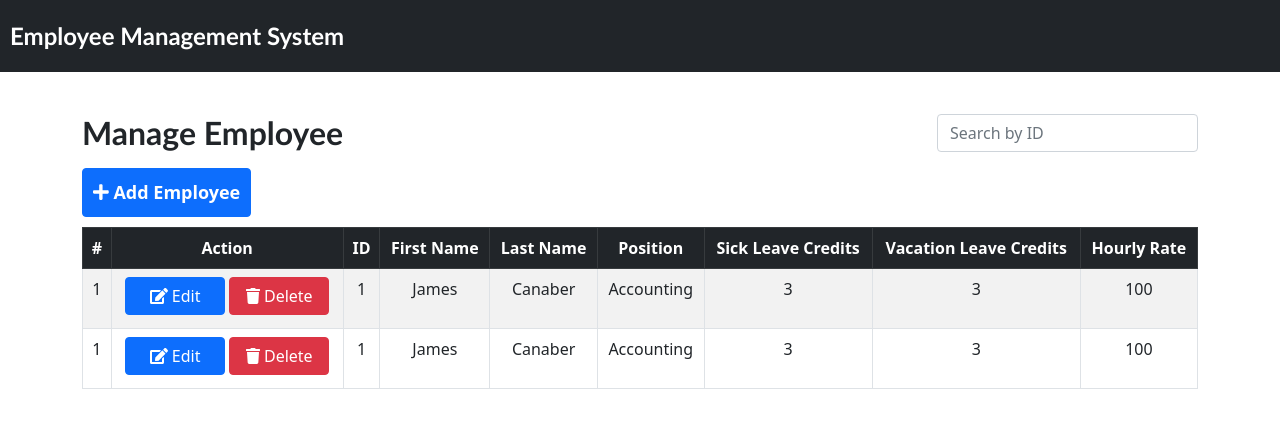
After one commit to gptrck02/hackathonbsusc, a PHP site: page /manageEmployee.html in a window 1280 px wide. The commit adds this page. Shown: the top 428 px of the page. Run offline with PHP 8.4, Linux system fonts and the light colour scheme.

Commit message:
add and edit form added

```diff
--- /dev/null
+++ b/manageEmployee.html
@@ -0,0 +1,102 @@
+<!doctype html>
+<html lang="en">
+    <head>
+        <title>Employee Management System - Manage Employee</title>
+        <meta charset="utf-8">
+        <meta name="viewport" content="width=device-width, initial-scale=1">
+        <script src="https://use.fontawesome.com/releases/v5.15.3/js/all.js" crossorigin="anonymous"></script>
+        <link href="https://cdn.jsdelivr.net/npm/bootstrap@5.0.2/dist/css/bootstrap.min.css" rel="stylesheet" integrity="sha384-EVSTQN3/azprG1Anm3QDgpJLIm9Nao0Yz1ztcQTwFspd3yD65VohhpuuCOmLASjC" crossorigin="anonymous">
+        <link rel="stylesheet" href="style.css">
+    </head>
+    <body>
+        <header>
+            <nav class="navbar navbar-expand-lg navbar-dark bg-dark fixed-top">
+                <div class="title">Employee Management System</div>
+            </nav>
+        </header>
+
+        <div class="content" style="margin-top: 50px;">
+            <div class="container">
+                <div class="row">
+                    <div class="col-12">
+                        <div class="row">
+                            <div class="col-9">
+                                <h1 class="table-title">Manage Employee</h1>
+                            </div>
+                            <div class="col-3">
+                                <form action="" method="POST">
+                                    <div class="row">
+                                        <div class="mb-3">
+                                            <input type="text" class="form-control" id="search" placeholder="Search by ID">
+                                        </div>
+                                    </div>
+                                </form>
+                            </div>
+                        </div>
+                    </div>
+                </div>
+                <a href="addEmployee.html" class='btn btn-primary add-button' name = 'add'>
+                    <i class='fas fa-plus'></i> Add Employee
+                </a>
+                <div class="row">
+                    <div class="col-12">
+                        <table id="table" class="table table-bordered table-striped wrap" style="width: 100%;">
+                            <thead class="table-dark">
+                                <tr>
+                                    <th>#</th>
+                                    <th>Action</th>
+                                    <th>ID</th>
+                                    <th>First Name</th>
+                                    <th>Last Name</th>
+                                    <th>Position</th>
+                                    <th>Sick Leave Credits</th>
+                                    <th>Vacation Leave Credits</th>
+                                    <th>Hourly Rate</th>
+                                </tr>
+                            </thead>
+                                    <tr>
+                                        <td>1</td>
+                                        <td>
+                                            <a href="editEmployee.html" class='btn btn-primary action-button edit-button' name = 'edit'>
+                                                <i class='fas fa-edit'></i> Edit
+                                            </a>
+                                            <button class='btn btn-danger action-button' name = 'delete'>
+                                                <i class='fas fa-trash'></i> Delete
+                                            </button>
+                                        </td>
+                                        <td>1</td>
+                                        <td>James</td>
+                                        <td>Canaber</td>
+                                        <td>Accounting</td>
+                                        <td>3</td>
+                                        <td>3</td>
+                                        <td>100</td>
+                                    </tr>
+                                    <tr>
+                                        <td>1</td>
+                                        <td>
+                                            <a href="editEmployee.html" class='btn btn-primary action-button edit-button' name = 'edit'>
+                                                <i class='fas fa-edit'></i> Edit
+                                            </a>
+                                            <button class='btn btn-danger action-button' name = 'delete'>
+                                                <i class='fas fa-trash'></i> Delete
+                                            </button>
+                                        </td>
+                                        <td>1</td>
+                                        <td>James</td>
+                                        <td>Canaber</td>
+                                        <td>Accounting</td>
+                                        <td>3</td>
+                                        <td>3</td>
+                                        <td>100</td>
+                                    </tr>
+                            </tbody>
+                        </table>
+                    </div>
+                </div>
+            </div>
+        </div>
+        <script src="https://cdn.jsdelivr.net/npm/bootstrap@5.0.2/dist/js/bootstrap.bundle.min.js" integrity="sha384-MrcW6ZMFYlzcLA8Nl+NtUVF0sA7MsXsP1UyJoMp4YLEuNSfAP+JcXn/tWtIaxVXM" crossorigin="anonymous"></script>
+
+    </body>
+</html>
--- a/style.css
+++ b/style.css
@@ -1,7 +1,6 @@
 *{
     margin: 0;
     padding: 0;
-    font-family: 'Gill Sans', 'Gill Sans MT', Calibri, 'Trebuchet MS', sans-serif;
 }
 .title{
     padding: 10px;
@@ -63,3 +62,33 @@
     font-weight: 700;
     margin-bottom: 20px;
 }
+.content{
+    padding-top: 4rem;
+}
+.table-title{
+    font-size: 32px;
+    font-weight: 900;
+    font-family: 'Gill Sans', 'Gill Sans MT', Calibri, 'Trebuchet MS', sans-serif;
+}
+.add-button{
+    font-size: 18px;
+    font-weight: 600;
+    padding: 10px;
+    margin-bottom: 10px;
+}
+.table tr{
+    text-align: center;
+}
+.action-button{
+    width: 100px;
+    margin-bottom: 5px;
+}
+.back-btn{
+    background-color: #212529;
+    border: 1px solid #212529;
+}
+.back-btn:hover{
+    background-color: #212529;
+    border: 1px solid #212529;
+    opacity: 80%;
+}
```
Also changed, not shown: addEmployee.html (added, +98 -0 lines), editEmployee.html (added, +98 -0 lines).
